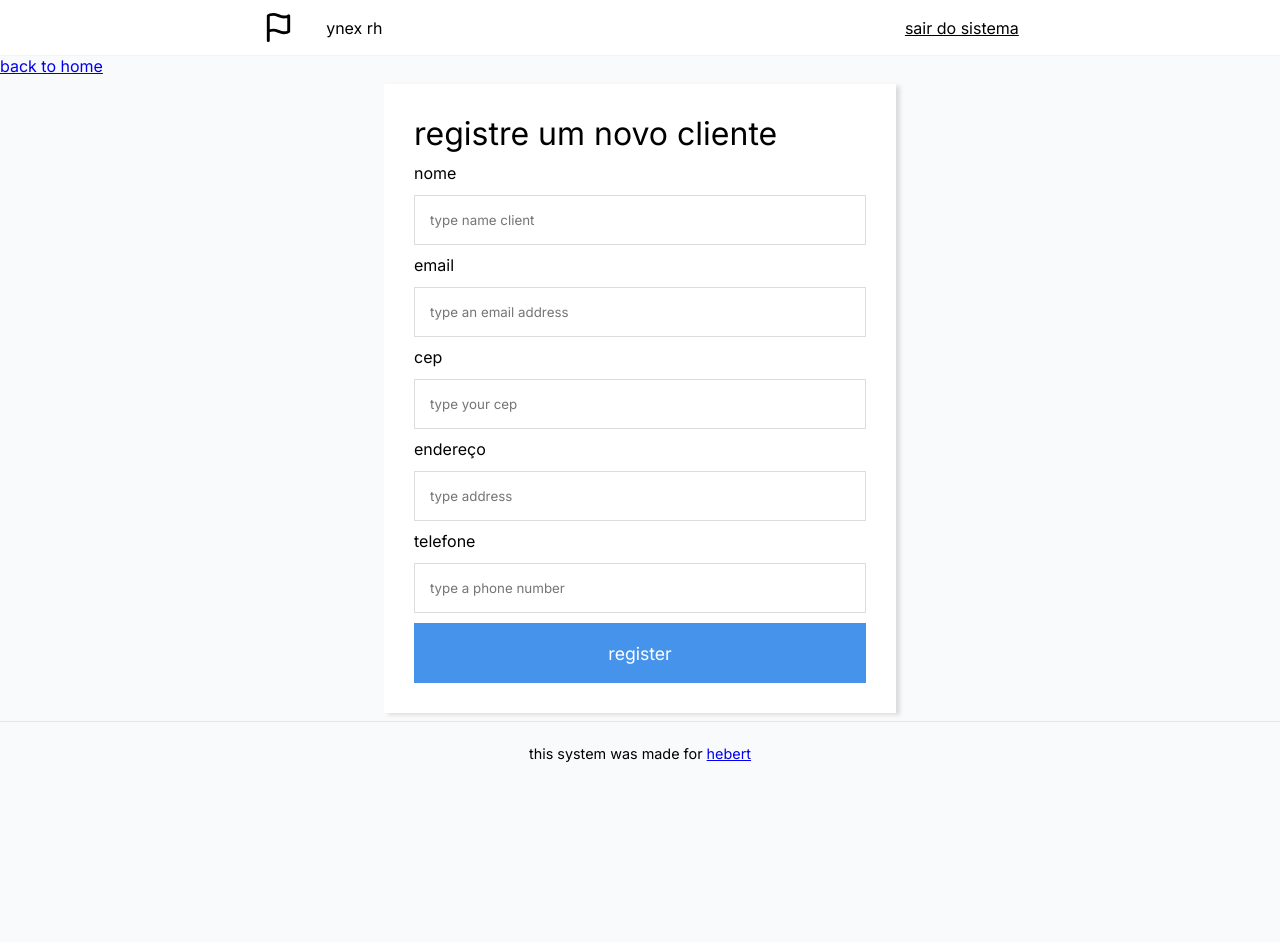
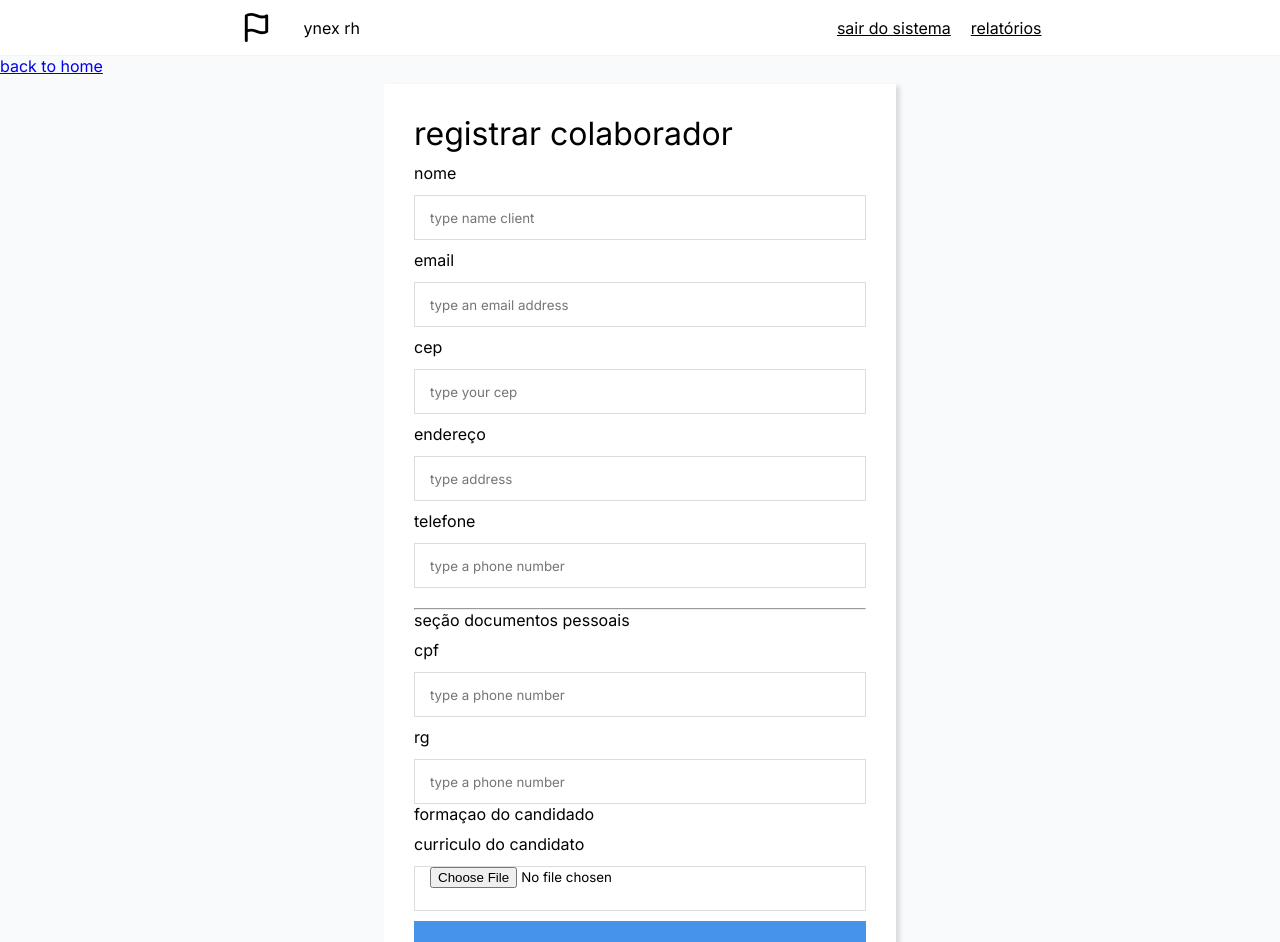
Before and after one commit to hebertsanto/ynex-web-app, a React (Vite) app: page /dashboard/contribuidor/novo in a window 1280 px wide. Shown: the top 942 px of the page. Before the commit the page ends 800 px from the top, so only its background shows below. Built offline with nearby package versions, Linux system fonts and the light colour scheme; sample sign-in values are in the browser's storage; a web font is replaced by a local one.

Commit message:
changes in ui

```diff
--- a/src/components/header/index.tsx
+++ b/src/components/header/index.tsx
@@ -38,6 +38,11 @@ export const Header: React.FC = () => {
               sair do sistema
             </Link>
           </li>
+          <li>
+            <Link to="#" onClick={() => logout()}>
+              relatórios
+            </Link>
+          </li>
         </NavLinks>
       </div>
     </HeaderStyle>
--- a/src/pages/addClient/index.tsx
+++ b/src/pages/addClient/index.tsx
@@ -25,7 +25,7 @@ export const AddClient: React.FC = () => {
     <Container>
       <Link to="/">back to home</Link>
       <FormContainer>
-        <TitleComponent>registre um novo cliente</TitleComponent>
+        <TitleComponent>registrar colaborador</TitleComponent>
         <Form onSubmit={handleSubmit(handleAddClient)}>
           <div>
             <label htmlFor="name">nome</label>
@@ -82,6 +82,34 @@ export const AddClient: React.FC = () => {
             />
             {errors.phoneNumber?.type === 'required' && <Error message="campo obrigatório" />}
           </div>
+          <br/>
+          <hr></hr>
+          <p>seção documentos pessoais</p>
+          <div>
+            <label htmlFor="phoneNumber">cpf</label>
+            <input
+              {...register('phoneNumber', { required: true })}
+              type="text"
+              name="phoneNumber"
+              placeholder="type a phone number"
+            />
+            {errors.phoneNumber?.type === 'required' && <Error message="campo obrigatório" />}
+          </div>
+          <div>
+            <label htmlFor="phoneNumber">rg</label>
+            <input
+              {...register('phoneNumber', { required: true })}
+              type="text"
+              name="phoneNumber"
+              placeholder="type a phone number"
+            />
+            {errors.phoneNumber?.type === 'required' && <Error message="campo obrigatório" />}
+          </div>
+          <p>formaçao do candidado</p>
+          <div>
+            <label htmlFor="#">curriculo do candidato</label>
+            <input type="file" />
+          </div>
           <Button
             disabled={mutation.isLoading}
             width="100%"
--- a/src/pages/addClient/style.ts
+++ b/src/pages/addClient/style.ts
@@ -21,7 +21,7 @@ div{
 }
  div input{
     width: 100%;
-    height: 50px;
+    height: 45px;
     border: 1px solid gainsboro;
     outline: none;
     padding-left: 15px;
--- a/src/pages/clientid/index.tsx
+++ b/src/pages/clientid/index.tsx
@@ -1,8 +1,8 @@
 import axios from 'axios';
 import React, { useEffect, useState } from 'react';
 import { useQuery } from 'react-query';
-import { useNavigate, useParams } from 'react-router-dom';
-import { Button, ButtonContainer, ContainerClientId, ContainerDetailsInfo, ContainerInfoClientId, ContainerUpdateClient, ContentModalDelete, ModalDeleteStyle, Title } from './style';
+import { Link, useNavigate, useParams } from 'react-router-dom';
+import { Button,ContainerClientId, ContainerDetailsInfo, ContainerInfoClientId, ContainerUpdateClient, ContentModalDelete, ModalDeleteStyle, Title } from './style';
 import { handleDeleteClient } from '../../core/functions/deleteClient';
 import { handleUpdateClient } from '../../core/functions/updateClient';
 
@@ -47,36 +47,20 @@ export const ClientIdComponent: React.FC = () => {
         <Title>clients {'>'} info</Title>
         <ContainerInfoClientId>
           <ContainerDetailsInfo>
+            <h2>informações sobre o colaborador {data?.client?.name}</h2>
             <p>
-              nome: {data?.client?.name}
+              nome completo: {data?.client?.name}
             </p>
+            <p>cargo/função :</p>
             <p>email : {data?.client?.email}</p>
             <p>phone : {data?.client?.phoneNumber}</p>
             <p>address : {data?.client?.address}</p>
             <p>cep : {data?.client?.cep}</p>
+            <p>cpf :</p>
+            <p>rg :</p>
+            <p>contratado em : </p>
+            <Link to="#">ver curriculo do colaborador</Link>
           </ContainerDetailsInfo>
-          <ButtonContainer>
-            <div>
-              <Button
-                width='100%'
-                onClick={() => setModal(true)}
-                bgColor="rgba(24, 120, 231, 0.8)"
-                hover="rgba(49, 137, 238, 0.8)"
-              >
-                edit this client
-              </Button>
-            </div>
-            <div>
-              <Button
-                width='100%'
-                onClick={() => setCloseModalDelete(true)}
-                bgColor="rgb(220, 38, 38)"
-                hover="rgba(212, 0, 0, 0.788)"
-              >
-                Delete this client
-              </Button>
-            </div>
-          </ButtonContainer>
         </ContainerInfoClientId>
         {closeModalDelete &&
           <ModalDeleteStyle>
--- a/src/pages/clientid/style.ts
+++ b/src/pages/clientid/style.ts
@@ -9,10 +9,14 @@ export const ContainerClientId = styled.div`
 export const ContainerInfoClientId  = styled.div`
  width: 35%;
  padding: 20px;
- height: 70vh;
- margin-left: 10px;
+ min-height: 70vh;
+ margin: 0 auto;
  box-shadow: 4px 2px 4px rgba(220,220,220, 998);
  background-color: #fff;
+
+ h2{
+  font-family: 'inter', sans-serif;
+ }
 `;
 export const Title = styled.p`
  margin-left: 20px;
@@ -23,7 +27,7 @@ export const Title = styled.p`
 export const ContainerDetailsInfo = styled.div`
 height: 40vh;
  p{
-    font-size:1.3rem;
+    font-size:1rem;
     display: block;
     margin-top: 20px;
  }
--- a/src/pages/clients/index.tsx
+++ b/src/pages/clients/index.tsx
@@ -49,6 +49,7 @@ export const Clients: React.FC = () => {
                 </div>
               </SubContainer>
             </Container>
+            colaboradores
             <TableClientsContainer>
               <Table>
                 <thead>
@@ -86,7 +87,7 @@ export const Clients: React.FC = () => {
                           <td>{client.cep}</td>
                           <td>{client.address}</td>
                           <td>
-                            <button onClick={() => navigate(`/dashboard/contribuidor/${client._id}?name=${client.name.replace(/ /g, '-')}`)}>execute</button>
+                            <button onClick={() => navigate(`/dashboard/contribuidor/${client._id}?name=${client.name.replace(/ /g, '-')}`)}>ver todas informações</button>
                           </td>
                         </tr>
                       </>
--- a/src/pages/login/index.tsx
+++ b/src/pages/login/index.tsx
@@ -62,7 +62,7 @@ export const LoginPage: React.FC = () => {
         <SubForm>
           <HeaderForm>
             <div>
-              <p>Entre na sua conta</p>
+              <p>Entrar em ynex rh</p>
             </div>
           </HeaderForm>
           <div>
@@ -80,7 +80,7 @@ export const LoginPage: React.FC = () => {
             {errors.email?.type === 'pattern' && <Error message={emailIsValid} />}
           </div>
           <div>
-            <label htmlFor="password">password</label>
+            <label htmlFor="password">senha</label>
             <input
               {...register('password', {
                 required: true,
@@ -110,9 +110,6 @@ export const LoginPage: React.FC = () => {
           </p>
         </SubForm>
       </Form>
-      <div style={{ width: '50%', height: '100vh' }}>
-        <img  style={{ objectFit: 'cover',height:'100%', width: '100%' }} src="https://media.istockphoto.com/id/1428421517/pt/foto/human-resources-and-management-employees-must-complete-the-online-survey-form-answer-the-test.jpg?s=2048x2048&w=is&k=20&c=Up2JP8_4x7MZpNH3n3dNSCn__xl3RUjxoaV8bqMAgA4=" alt="" />
-      </div>
     </ContainerForm>
   );
 };
--- a/src/pages/login/style.ts
+++ b/src/pages/login/style.ts
@@ -4,7 +4,7 @@ import { ButtonStyleProp } from '../../core/types';
 export const Form = styled.form`
 padding-top: 10vh;
 height:auto;
-width:50%;
+padding: 10px;
 margin-top: 10vh;
  label{
     font-family: 'Inter', sans-serif;
@@ -18,8 +18,8 @@ margin-top: 10vh;
  }
  input{
      display: block;
-     margin: 5px;
-     width: 100%;
+     width: 97%;
+    margin-left: 5px;
      height:45px;
      font-size: 0.8rem;
      padding-left: 10px;
@@ -44,9 +44,11 @@ margin-top: 10vh;
 `;
 
 export const SubForm = styled.div`
- width: 40vw;
- height: 70vh;
- padding-left: 40px ;
+ width: 37vw;
+ border: 1px solid rgba(230,230,230,890);
+ border-radius: 5px;
+ height: 50vh;
+ box-shadow: 7px 8px 9px rgba(208, 208, 208, 0.8);
  @media (max-width: 1000px){
     padding: 0px;
     height: auto;
@@ -59,7 +61,7 @@ export const SubForm = styled.div`
 `;
 export const HeaderForm = styled.div`
  p{
-   margin-left:5px;
+   text-align: center;
    margin-top: 8px;
    margin-bottom: 10px;
    font-size: 2.45rem;
@@ -76,7 +78,8 @@ export const Button = styled.button<ButtonStyleProp>`
     border: none;
     font-size: 1rem;
     font-family: 'Inter', sans-serif;
-    width: 100%;
+    width: 97%;
+    margin-left: 5px;
     height:50px;
     background-color: ${props => props.bgColor};
     color: ${props => props.color};
```
